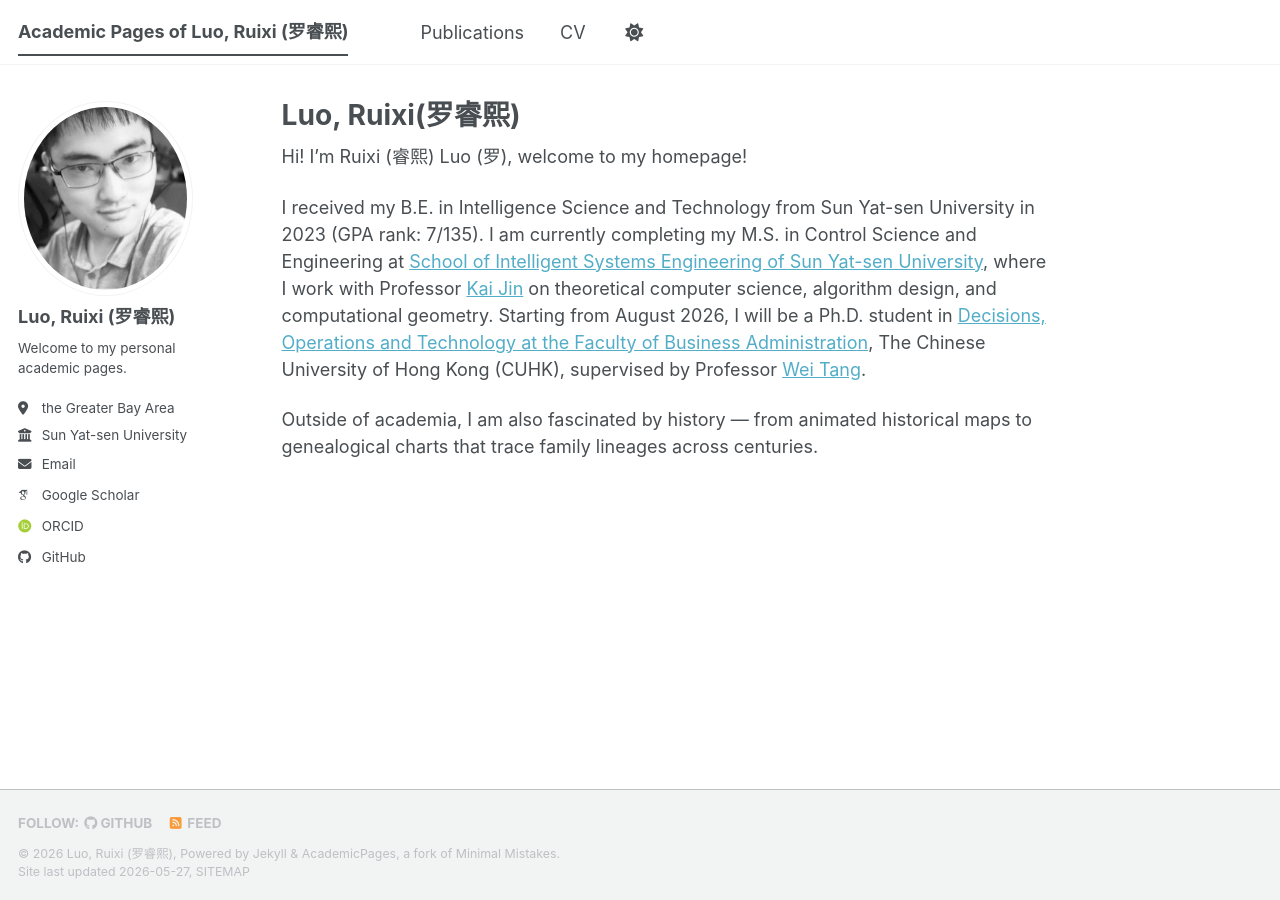
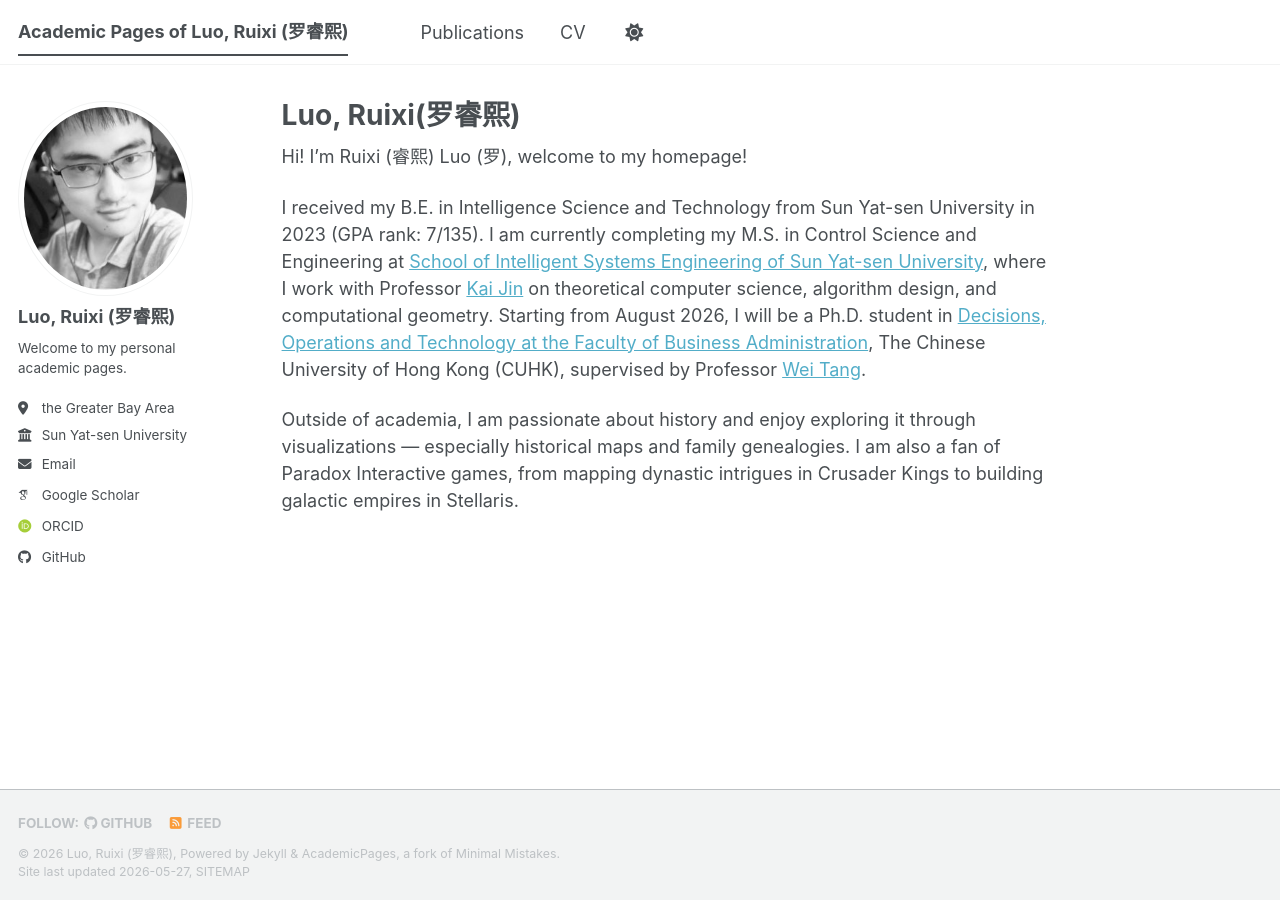
Before and after one commit to Ruixi-Luo/Ruixi-Luo.github.io, a Jekyll site: the page built from _pages/about.md, in a window 1280 px wide. Built offline with Jekyll 4.4.1, drawn with Linux system fonts in a browser that asks for light colours; some web fonts are replaced; a script bundle is joined from its source files by our own code; library files that are not in the unit come from our copies.

Commit message:
Update about.md

```diff
--- a/_pages/about.md
+++ b/_pages/about.md
@@ -11,4 +11,4 @@ Hi! I'm Ruixi (睿熙) Luo (罗), welcome to my homepage!
 
 I received my B.E. in Intelligence Science and Technology from Sun Yat-sen University in 2023 (GPA rank: 7/135). I am currently completing my M.S. in Control Science and Engineering at [School of Intelligent Systems Engineering of Sun Yat-sen University](https://ise.sysu.edu.cn/), where I work with Professor [Kai Jin](https://cscjjk.github.io) on theoretical computer science, algorithm design, and computational geometry. Starting from August 2026, I will be a Ph.D. student in [Decisions, Operations and Technology at the Faculty of Business Administration](https://www.bschool.cuhk.edu.hk/departments/decisions-operations-and-technology/), The Chinese University of Hong Kong (CUHK), supervised by Professor [Wei Tang](https://wtang.org/).
 
-Outside of academia, I am also fascinated by history — from animated historical maps to genealogical charts that trace family lineages across centuries.
+Outside of academia, I am passionate about history and enjoy exploring it through visualizations — especially historical maps and family genealogies. I am also a fan of Paradox Interactive games, from mapping dynastic intrigues in Crusader Kings to building galactic empires in Stellaris.
```
